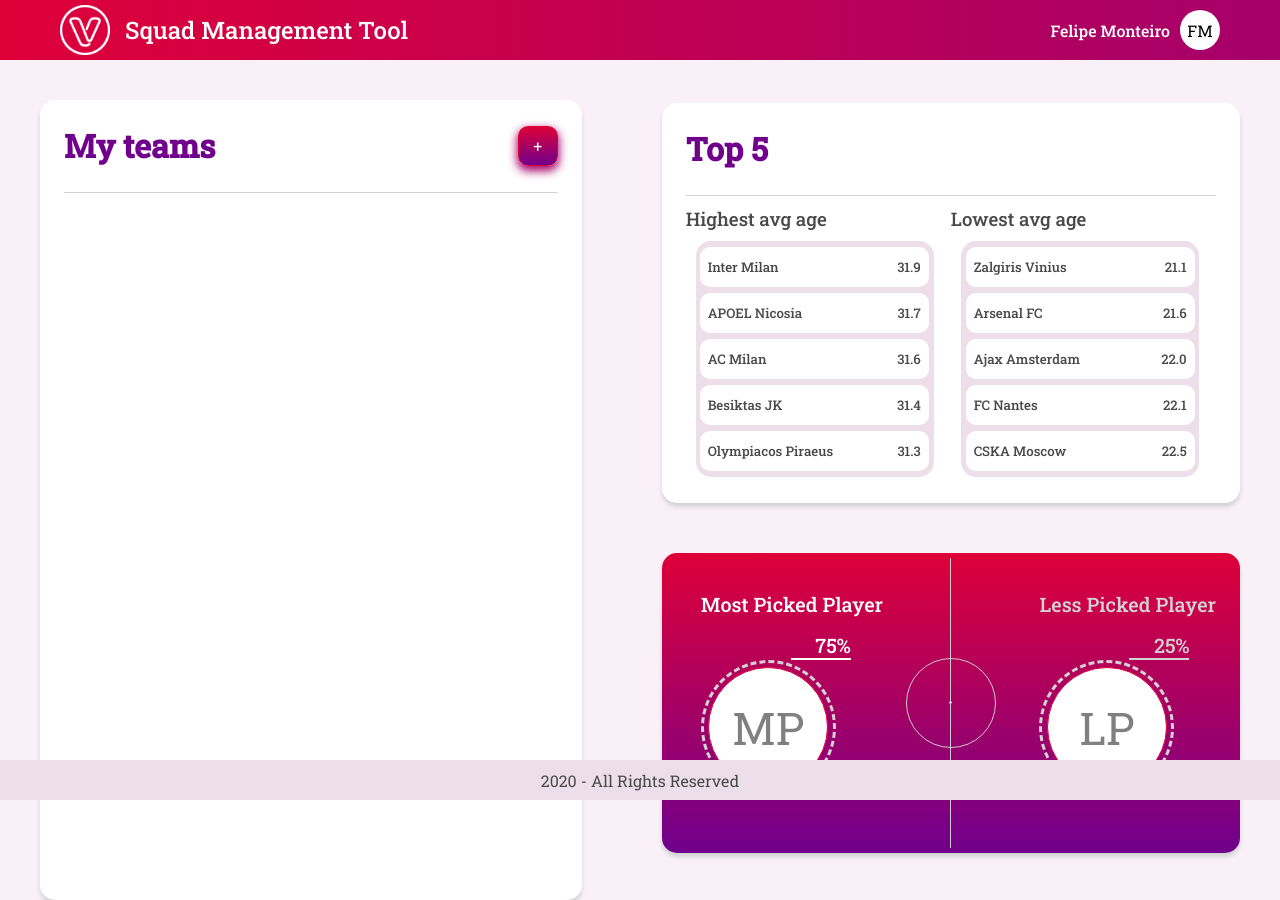
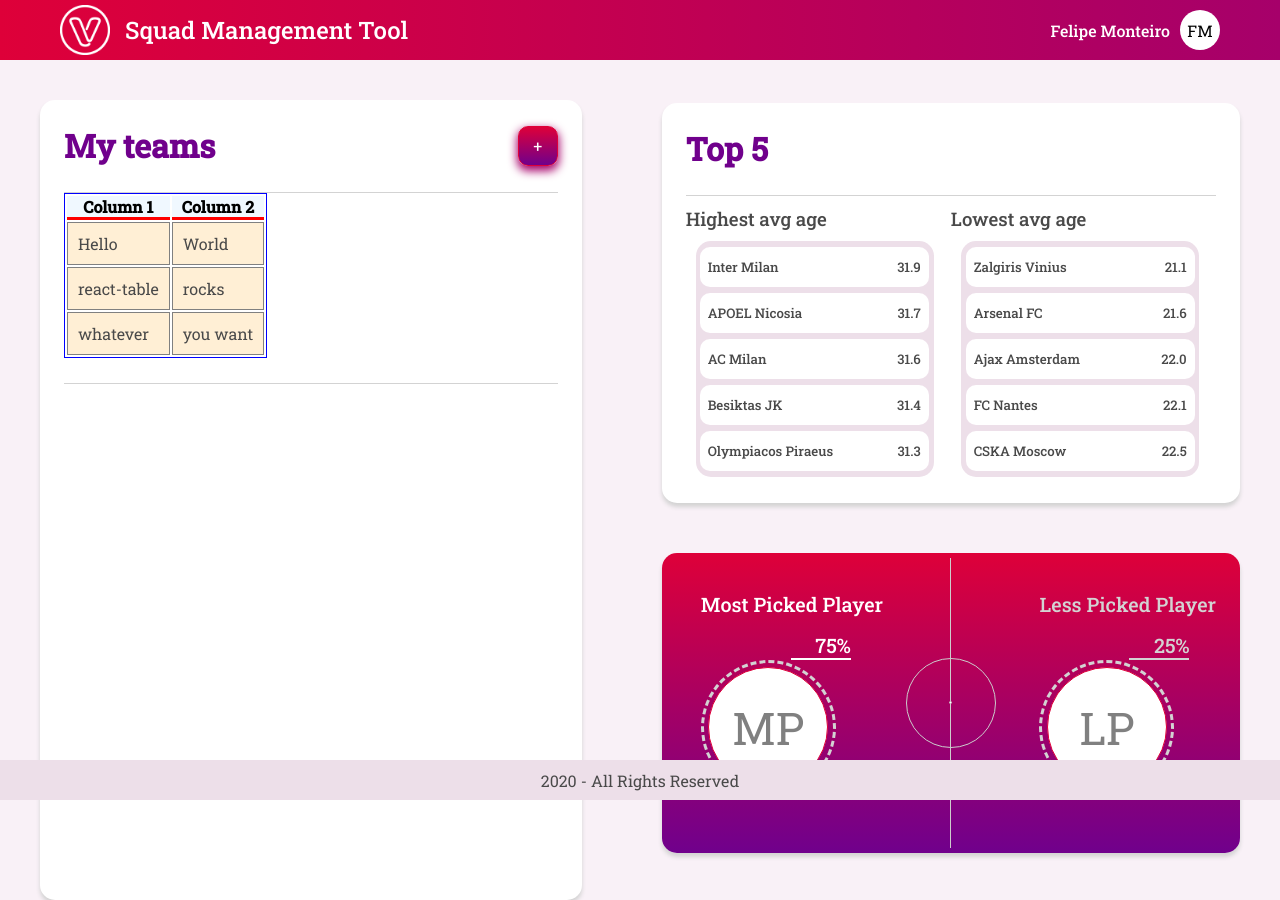
Before and after one commit to felipedeamonteiro/venturus_frontend_test_2020, a React (Create React App) app: page / in a window 1280 px wide. Built offline with nearby package versions, Linux system fonts and the light colour scheme.

Commit message:
Add table to myteams page - wip

```diff
--- a/package.json
+++ b/package.json
@@ -14,6 +14,7 @@
     "react": "^17.0.1",
     "react-dom": "^17.0.1",
     "react-scripts": "4.0.0",
+    "react-table": "^7.6.1",
     "styled-components": "^5.2.0",
     "typescript": "^4.0.3",
     "web-vitals": "^0.2.4"
@@ -37,6 +38,7 @@
     ]
   },
   "devDependencies": {
+    "@types/react-table": "^7.0.25",
     "@types/styled-components": "^5.1.4",
     "@typescript-eslint/eslint-plugin": "^4.5.0",
     "@typescript-eslint/parser": "^4.5.0",
--- /dev/null
+++ b/src/components/Table/index.tsx
@@ -0,0 +1,107 @@
+/* eslint-disable react/jsx-props-no-spreading */
+import React, { useMemo } from 'react';
+import { useTable, Column, useSortBy } from 'react-table';
+import { Container } from './styles';
+
+interface ITable {
+  columns: Array<Column>;
+  data: Array<any>;
+}
+
+interface Example {
+  col1: string;
+  col2: string;
+}
+
+const Table: React.FC = () => {
+  const columns: Column<Example>[] = useMemo(
+    () => [
+      {
+        Header: 'Column 1',
+        accessor: 'col1' as keyof Example,
+      },
+      {
+        Header: 'Column 2',
+        accessor: 'col2' as keyof Example,
+      },
+    ],
+    [],
+  );
+
+  const data = useMemo(
+    () => [
+      {
+        col1: 'Hello',
+        col2: 'World',
+      },
+      {
+        col1: 'react-table',
+        col2: 'rocks',
+      },
+      {
+        col1: 'whatever',
+        col2: 'you want',
+      },
+    ],
+    [],
+  );
+
+  const {
+    getTableProps,
+    getTableBodyProps,
+    headerGroups,
+    rows,
+    prepareRow,
+  } = useTable({ data, columns } as any, useSortBy);
+
+  return (
+    <Container>
+      <table {...getTableProps()} style={{ border: 'solid 1px blue' }}>
+        <thead>
+          {headerGroups.map(headerGroup => (
+            <tr {...headerGroup.getHeaderGroupProps()}>
+              {headerGroup.headers.map(column => (
+                <th
+                  {...column.getHeaderProps()}
+                  style={{
+                    borderBottom: 'solid 3px red',
+                    background: 'aliceblue',
+                    color: 'black',
+                    fontWeight: 'bold',
+                  }}
+                >
+                  {column.render('Header')}
+                </th>
+              ))}
+            </tr>
+          ))}
+        </thead>
+        <tbody {...getTableBodyProps()}>
+          {rows.map(row => {
+            prepareRow(row);
+            return (
+              <tr {...row.getRowProps()}>
+                {row.cells.map(cell => {
+                  return (
+                    <td
+                      {...cell.getCellProps()}
+                      style={{
+                        padding: '10px',
+                        border: 'solid 1px gray',
+                        background: 'papayawhip',
+                      }}
+                    >
+                      {cell.render('Cell')}
+                    </td>
+                  );
+                })}
+              </tr>
+            );
+          })}
+        </tbody>
+      </table>
+    </Container>
+  );
+};
+
+export default Table;
--- /dev/null
+++ b/src/components/Table/styles.ts
@@ -0,0 +1,110 @@
+import styled from 'styled-components';
+
+export const Container = styled.div`
+  .wrapper {
+    display: flex;
+    flex-direction: column;
+    font-family: 'Lato', sans-serif;
+
+    .loading {
+      animation-name: loading;
+      animation-duration: 0.5s;
+      animation-iteration-count: infinite;
+      animation-direction: alternate-reverse;
+    }
+
+    .setAmount {
+      max-width: 200px;
+      padding: 5px;
+      align-self: flex-end;
+      margin-bottom: 10px;
+    }
+
+    .table {
+      width: 100%;
+      border-radius: 10px;
+      background-color: #fefefe;
+      box-shadow: 10px 6px 6px rgba(0, 0, 0, 0.1);
+      border-collapse: collapse;
+      font-size: 15px;
+
+      tr:nth-child(even) {
+        background-color: #f2f2f2;
+      }
+
+      thead {
+        background-color: #f2f2f2;
+        border-bottom: 2px solid #95989a;
+      }
+
+      th,
+      td {
+        color: #414449;
+        padding: 13px;
+        text-align: left;
+        line-height: 24px;
+
+        :last-child {
+          border-right: 0;
+        }
+      }
+
+      th {
+        color: #3c405f;
+        padding: 26px 13px 13px;
+        border-top: 0;
+      }
+
+      th > svg {
+        margin-left: 8px;
+      }
+
+      td {
+        input {
+          font-size: 1rem;
+          padding: 0;
+          margin: 0;
+          border: 0;
+        }
+      }
+    }
+
+    .pagination {
+      display: flex;
+      align-items: center;
+      justify-content: flex-end;
+      color: #414449;
+      padding: 20px 0;
+
+      & > button {
+        border: 0;
+        background-color: transparent;
+        margin-right: 5px;
+        cursor: pointer;
+        transition: opacity 0.3s;
+
+        &:hover {
+          opacity: 0.8;
+        }
+      }
+
+      strong,
+      b {
+        color: #3c405f;
+      }
+    }
+
+    .amount {
+      margin-left: 10px;
+    }
+  }
+
+  @keyframes loading {
+    from {
+      opacity: 1;
+    }
+    to {
+      opacity: 0.3;
+    }
+  }
+`;
--- a/src/pages/MyTeamsDashboard/index.tsx
+++ b/src/pages/MyTeamsDashboard/index.tsx
@@ -1,5 +1,6 @@
 import React from 'react';
 import logoImg from '../../assets/logo_v_.png';
+import Table from '../../components/Table';
 
 import { Container, Header, MiddleContainer, Footer } from './styles';
 
@@ -21,6 +22,7 @@ const MyTeamsDashboard: React.FC = () => (
           <h1>My teams</h1>
           <button type="button">+</button>
         </div>
+        <Table />
       </div>
       <div className="right-container">
         <div className="top-container">
```
Also changed, not shown: 1 other file (tests, documents, lock files or other folders).
